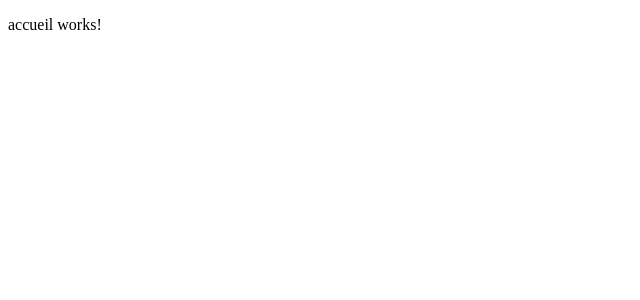
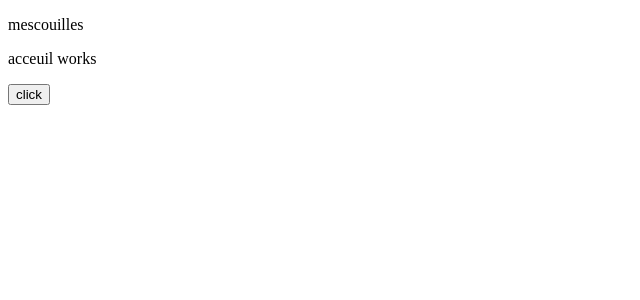
Before and after one commit to Sigeth/nuit-de-lisen-boufffons, an Angular app in the folder frontend/: page / in a window 1280 px wide. Shown: the top 300 px of the page, without its empty margins (0-640 px from the left). Built offline with nearby package versions, Linux system fonts and the light colour scheme.

Commit message:
feat: add reservation pages

```diff
--- a/frontend/angular.json
+++ b/frontend/angular.json
@@ -94,5 +94,8 @@
         }
       }
     }
+  },
+  "cli": {
+    "analytics": "808e4493-18bb-4f01-b1b3-026ed45c15fd"
   }
 }
--- a/frontend/src/app/component/accueil/accueil.component.html
+++ b/frontend/src/app/component/accueil/accueil.component.html
@@ -1 +1,6 @@
-<p>accueil works!</p>
+<app-header></app-header>
+<p>acceuil works</p>
+<button (click)="changeCondition()">click</button>
+<div *ngIf="condition">
+    <app-footer></app-footer>
+</div>
--- a/frontend/src/app/component/accueil/accueil.component.ts
+++ b/frontend/src/app/component/accueil/accueil.component.ts
@@ -6,5 +6,8 @@ import { Component } from '@angular/core';
   styleUrls: ['./accueil.component.css']
 })
 export class AccueilComponent {
-
+  condition:boolean = false ;
+  changeCondition():void{
+    this.condition=!this.condition;
+  }
 }
--- a/frontend/src/app/component/header/header.component.html
+++ b/frontend/src/app/component/header/header.component.html
@@ -1 +1 @@
-<p>header works!</p>
+<p>{{title}}</p>
--- a/frontend/src/app/component/header/header.component.ts
+++ b/frontend/src/app/component/header/header.component.ts
@@ -7,4 +7,8 @@ import { Component } from '@angular/core';
 })
 export class HeaderComponent {
 
+  title: string = "mescouilles";
+
+
+
 }
```
